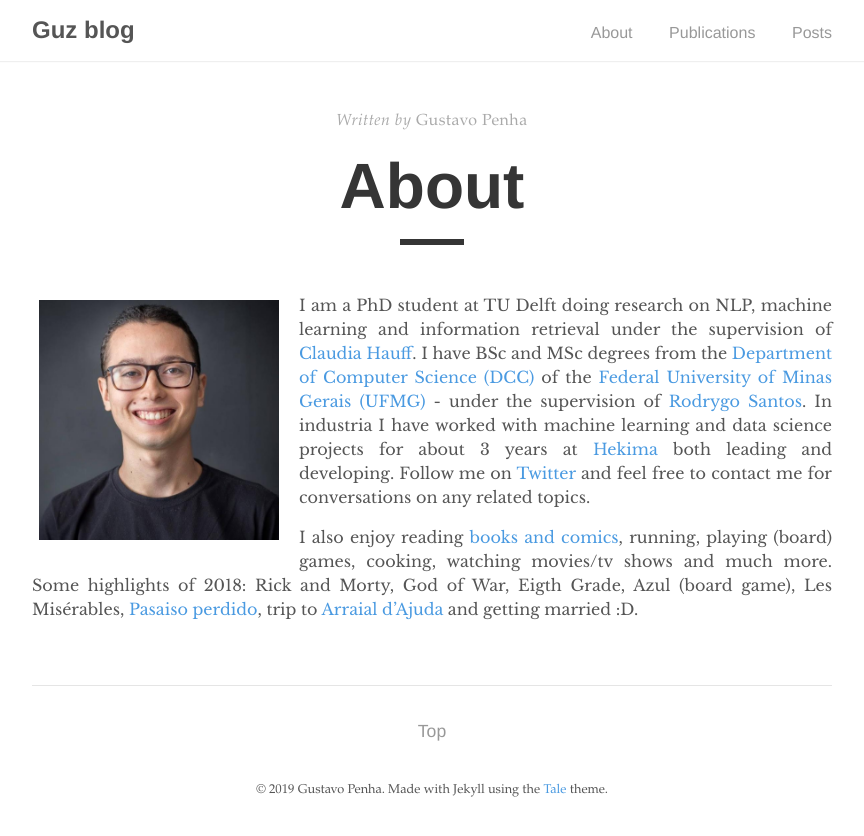
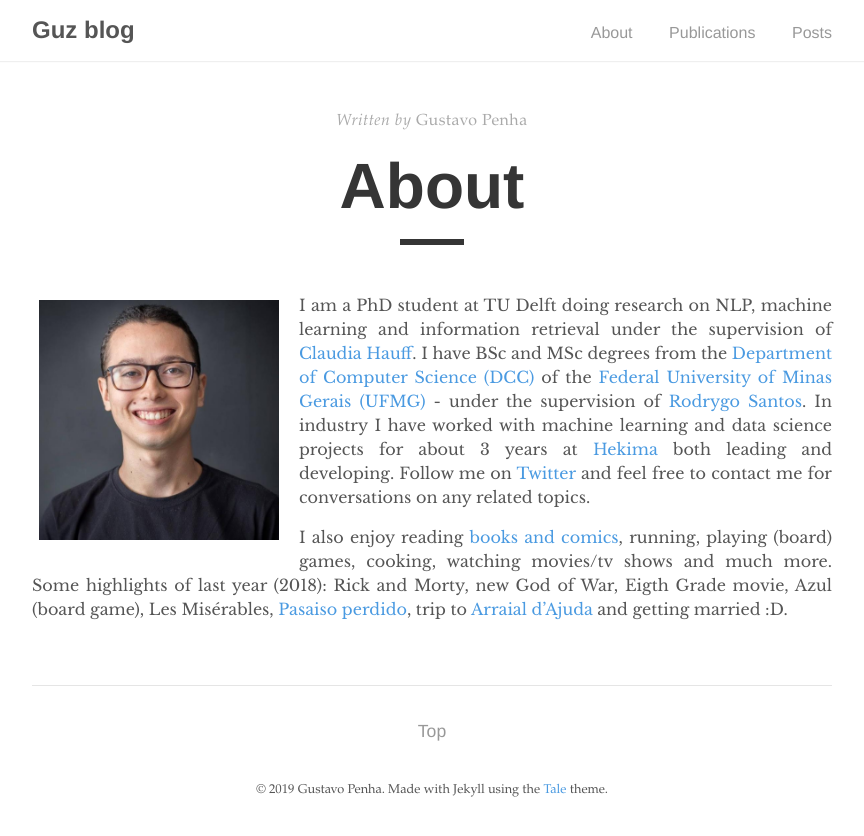
Before and after one commit to Guzpenha/guzblog_old, a Jekyll site: the page built from about.md, in a window 1280 px wide. Shown: the top 836 px of the page, without its empty margins (208-1072 px from the left). Built offline with Jekyll 4.4.1, drawn with Linux system fonts in a browser that asks for light colours.

Commit message:
Update about.md

```diff
--- a/about.md
+++ b/about.md
@@ -5,6 +5,6 @@ author: "Gustavo Penha"
 permalink: /about/
 ---
 
-![alt]({{ site.baseurl }}/images/guz.jpg){:height="30%" width="30%" style="float: left;margin-left: 7px;margin-top: 7px;margin-right: 20px"} I am a PhD student at TU Delft doing research on NLP, machine learning and information retrieval under the supervision of [Claudia Hauff](https://chauff.github.io/){:target="_blank"}. I have BSc and MSc degrees from the [Department of Computer Science (DCC)](http://www.dcc.ufmg.br/){:target="_blank"} of the [Federal University of Minas Gerais (UFMG)](http://www.ufmg.br/){:target="_blank"} - under the supervision of [Rodrygo Santos](https://homepages.dcc.ufmg.br/~rodrygo/){:target="_blank"}. In industria I have worked with machine learning and data science projects for about 3 years at [Hekima](http://www.hekima.com/en/){:target="_blank"} both leading and developing. Follow me on [Twitter](https://twitter.com/_Guz_){:target="_blank"} and feel free to contact me for conversations on any related topics.
+![alt]({{ site.baseurl }}/images/guz.jpg){:height="30%" width="30%" style="float: left;margin-left: 7px;margin-top: 7px;margin-right: 20px"} I am a PhD student at TU Delft doing research on NLP, machine learning and information retrieval under the supervision of [Claudia Hauff](https://chauff.github.io/){:target="_blank"}. I have BSc and MSc degrees from the [Department of Computer Science (DCC)](http://www.dcc.ufmg.br/){:target="_blank"} of the [Federal University of Minas Gerais (UFMG)](http://www.ufmg.br/){:target="_blank"} - under the supervision of [Rodrygo Santos](https://homepages.dcc.ufmg.br/~rodrygo/){:target="_blank"}. In industry I have worked with machine learning and data science projects for about 3 years at [Hekima](http://www.hekima.com/en/){:target="_blank"} both leading and developing. Follow me on [Twitter](https://twitter.com/_Guz_){:target="_blank"} and feel free to contact me for conversations on any related topics.
 
-I also enjoy reading [books and comics](https://www.goodreads.com/user/show/34031187-gustavo-penha){:target="_blank"}, running, playing (board) games, cooking, watching movies/tv shows and much more. Some highlights of 2018: Rick and Morty, God of War, Eigth Grade, Azul (board game), Les Misérables, [Pasaiso perdido](https://www.goodreads.com/book/show/39789831-para-so-perdido){:target="_blank"}, trip to [Arraial d'Ajuda](https://photos.app.goo.gl/Qv3f4b3WjdK3LZjz7){:target="_blank"} and getting married :D.
+I also enjoy reading [books and comics](https://www.goodreads.com/user/show/34031187-gustavo-penha){:target="_blank"}, running, playing (board) games, cooking, watching movies/tv shows and much more. Some highlights of last year (2018): Rick and Morty, new God of War, Eigth Grade movie, Azul (board game), Les Misérables, [Pasaiso perdido](https://www.goodreads.com/book/show/39789831-para-so-perdido){:target="_blank"}, trip to [Arraial d'Ajuda](https://photos.app.goo.gl/Qv3f4b3WjdK3LZjz7){:target="_blank"} and getting married :D.
```
